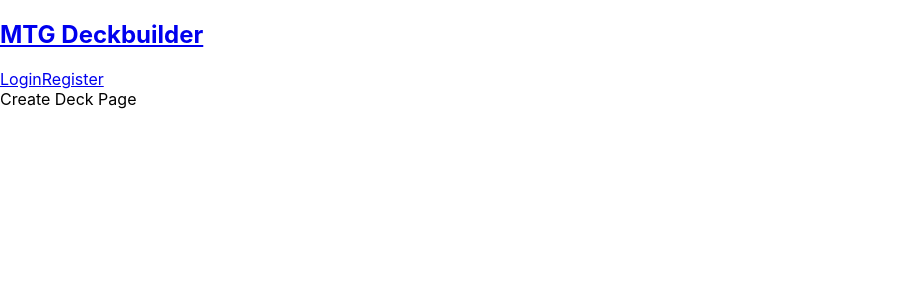
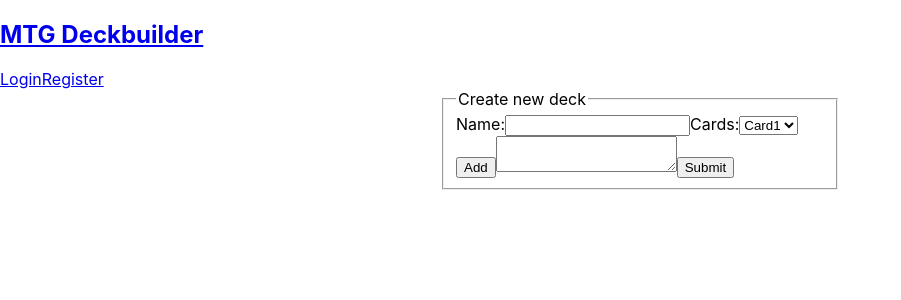
Before and after one commit to jerradm85/mtg-deckbuilder-app, a React (Create React App) app: page /create in a window 1280 px wide. Shown: the top 300 px of the page, without its empty margins (0-901 px from the left). Built offline with nearby package versions, Linux system fonts and the light colour scheme.

Commit message:
worked on routing/html

```diff
--- a/src/App.js
+++ b/src/App.js
@@ -5,7 +5,6 @@
 import Context from './Context'
 
 import Registration from './Components/Registration/Registration'
-import Decks from './Components/Decks/Decks'
 import Login from './Components/Login/Login'
 import CreateDeck from './Components/CreateDeck/CreateDeck'
 import Card from './Components/Card/Card'
@@ -62,12 +61,6 @@
     ]
   }
 
-  setUser(user) {
-    this.setState({
-      users: this.state.users.concat(user)
-    })
-  }
-
   render() {
 
     const value = {
@@ -84,7 +77,6 @@
             <Route className='' path="/" component={Nav} />
           </nav>
           <Route path='/register' component={Registration} />
-          <Route path='/decks' component={Decks} />
           <Route path='/login' component={Login} />
           <Route path='/create' component={CreateDeck} />
           <Route path='/card/:cardId' component={Card} />
--- a/src/Components/Card/Card.js
+++ b/src/Components/Card/Card.js
@@ -1,20 +1,30 @@
 import React from 'react'
 import Context from '../../Context'
+import { Link } from 'react-router-dom'
 
 class Card extends React.Component {
     static contextType = Context;
 
+    findDeck = (context) => {
+        const card = context.cards.find(card => parseInt(card.id) === parseInt(this.props.match.params.cardId)) || {}
+        const deck = context.decks.find(deck => deck.id === card.deckId) || {}
+
+        return deck
+    }
+
     findCard(cards) {
-        const foundCard = cards.find((card) => {
+        const deck = this.findDeck(this.context)
+        const foundCard = cards.find(card => {
             if (this.props.match.params.cardId) {
                 return (card.id === parseInt(this.props.match.params.cardId));
             } else return <></>
         }) || {}
-        console.log(foundCard)
         return (
             <div>
                 <h2>{foundCard.name}</h2>
+                <img src={foundCard.image} />
                 <p>{foundCard.text}</p>
+                <Link to={`/deck/${deck.id}`}><button>Back</button></Link>
             </div>
         )
     }
--- a/src/Components/CreateDeck/CreateDeck.css
+++ b/src/Components/CreateDeck/CreateDeck.css
@@ -0,0 +1,10 @@
+* {
+    box-sizing: border-box;
+}
+
+.createDeck {
+    display: flex;
+    flex-direction: column;
+    margin: auto;
+    max-width: 400px;
+}
--- a/src/Components/CreateDeck/CreateDeck.js
+++ b/src/Components/CreateDeck/CreateDeck.js
@@ -1,11 +1,44 @@
 import React from 'react'
+import './CreateDeck.css'
 
 class CreateDeck extends React.Component {
+
+    handleAddCard = e => {
+        e.preventDefault();
+        // console.log(e.target.cardSelect.value)
+        // const card = e.target.select.value
+        // return (
+        //     <div>
+        //         <p>{card}</p>
+        //     </div>
+        // )
+    }
+
+    handleSubmit = e => {
+        e.preventDefault();
+        this.props.history.push('/user')
+    }
+
     render() {
         return (
-            <div>
-                Create Deck Page
-            </div>
+            <form class='createDeck' action="">
+                <fieldset>
+                    <legend>Create new deck</legend>
+                    <label>Name:</label>
+                    <input></input>
+                    <label>Cards:</label>
+                    <select id='cardSelect'>
+                        <option value="">Card1</option>
+                        <option value="">Card2</option>
+                        <option value="">Card3</option>
+                        <option value="">Card4</option>
+                    </select>
+                    <button onClick={this.handleAddCard}>Add</button>
+                    <label></label>
+                    <textarea></textarea>
+                    <button onClick={this.handleSubmit}>Submit</button>
+                </fieldset>
+            </form>
         )
     }
 }
--- a/src/Components/Deck/Deck.js
+++ b/src/Components/Deck/Deck.js
@@ -12,15 +12,13 @@
         const cards = this.context.cards
         return (
             <div>
-                {deck.title}
+                <h3>{deck.title}</h3>
                 {cards.map(card => {
                     return <li>
-                        <Link to={'/card/'}>{card.name}</Link>
-                        {card.text}
-                        <img src={card.image} />
+                        <Link to={`/card/${card.id}`}>{card.name}</Link>
                     </li>
                 })}
-
+                <Link to={`/user`}><button>Back</button></Link>
             </div>
         )
     }
--- a/src/Components/Decks/Decks.js
+++ /dev/null
@@ -1,22 +0,0 @@
-import React from 'react'
-import Context from '../../Context'
-
-class Decks extends React.Component {
-    static contextType = Context;
-
-    render() {
-        return (
-            <div>
-                {
-                    this.context.decks.map(deck => (
-                      <li>
-                          {deck.title}
-                      </li>
-                    ))
-                }
-            </div>
-        )
-    }
-}
-
-export default Decks;
--- a/src/Components/Registration/Registration.js
+++ b/src/Components/Registration/Registration.js
@@ -9,36 +9,37 @@
     handleSubmit = e => {
         e.preventDefault();
 
-        const users = this.context.users
-        console.log(users)
+        // const users = this.context.users
+        // console.log(users)
 
         const username = e.target.username.value;
         const password = e.target.password.value;
         const email = e.target.email.value;
         const remail = e.target.remail.value;
 
-        if(email !== remail) {
-            console.log('both email fields must match.')
-            return
-        }
+        // if(email !== remail) {
+        //     console.log('both email fields must match.')
+        //     return
+        // }
 
-        const newUser = { username, password, email }
+        // const newUser = { username, password, email }
 
-        fetch(`${'API path goes here'}/users`, {
-            method: "POST",
-            headers: {
-                "content-type": "application/json"
-            },
-            body: JSON.stringify(newUser)
-        })
-            .then(res => {
-                if (!res.ok) {
-                    throw new Error('Something went wrong.')
-                } return res.json();
-            })
-            .then(user => {
+        // fetch(`${'API path goes here'}/users`, {
+        //     method: "POST",
+        //     headers: {
+        //         "content-type": "application/json"
+        //     },
+        //     body: JSON.stringify(newUser)
+        // })
+        //     .then(res => {
+        //         if (!res.ok) {
+        //             throw new Error('Something went wrong.')
+        //         } return res.json();
+        //     })
+        //     .then(user => {
 
-            })
+        //     })
+        this.props.history.push('/login')
     }
 
     render() {
--- a/src/Components/User/User.js
+++ b/src/Components/User/User.js
@@ -5,9 +5,11 @@
 class User extends React.Component {
     static contextType = Context;
     render() {
+        const decks = this.context.decks;
         return (
             <div>
-                {this.context.decks.map(deck => {
+                <Link to={`/create`}>Create Deck</Link>
+                {decks.map(deck => {
                    return <li>
                         <Link to={`/deck/${deck.id}`}>{deck.title}</Link>
                     </li>
```
Also changed, not shown: src/Components/Decks/Decks.css (deleted).
